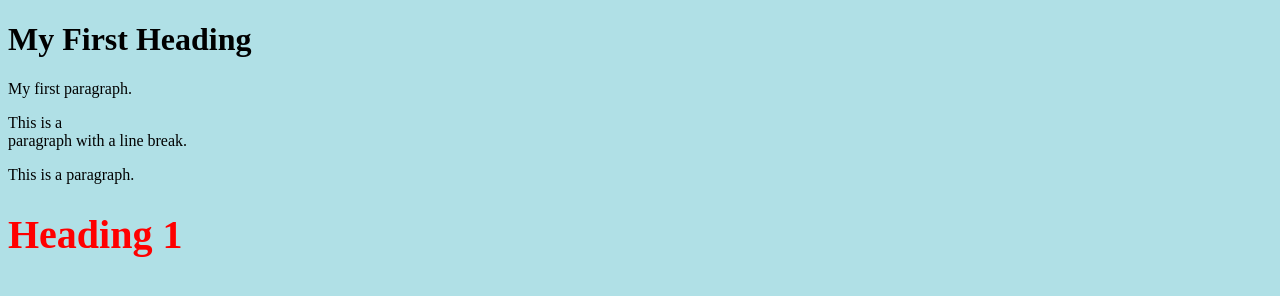
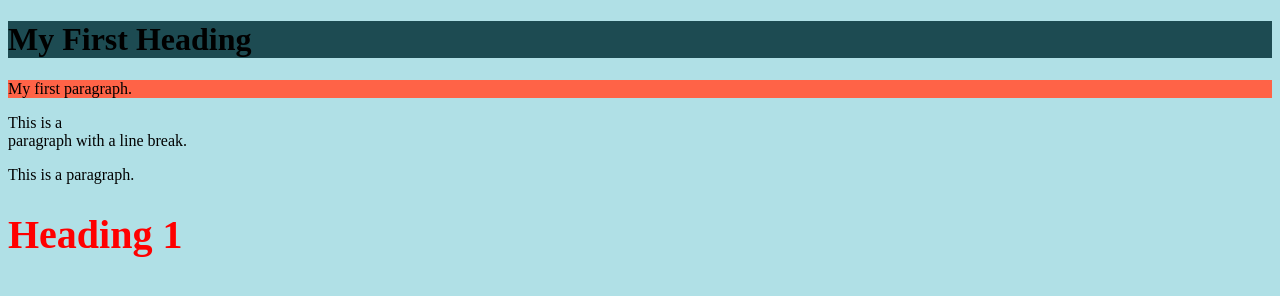
Before and after one commit to ArturArsentiev/samsite, a plain HTML site: page index.html in a window 1280 px wide. Drawn offline with Linux system fonts and the light colour scheme.

Commit message:
second commit

```diff
--- a/index.html
+++ b/index.html
@@ -4,8 +4,8 @@
     <title>Artur Site</title>
   </head>
   <body style="background-color: powderblue">
-    <h1>My First Heading</h1>
-    <p>My first paragraph.</p>
+    <h1 style="background-color: rgb(29, 75, 82)">My First Heading</h1>
+    <p style="background-color: tomato">My first paragraph.</p>
     <p>
       This is a <br />
       paragraph with a line break.
```
